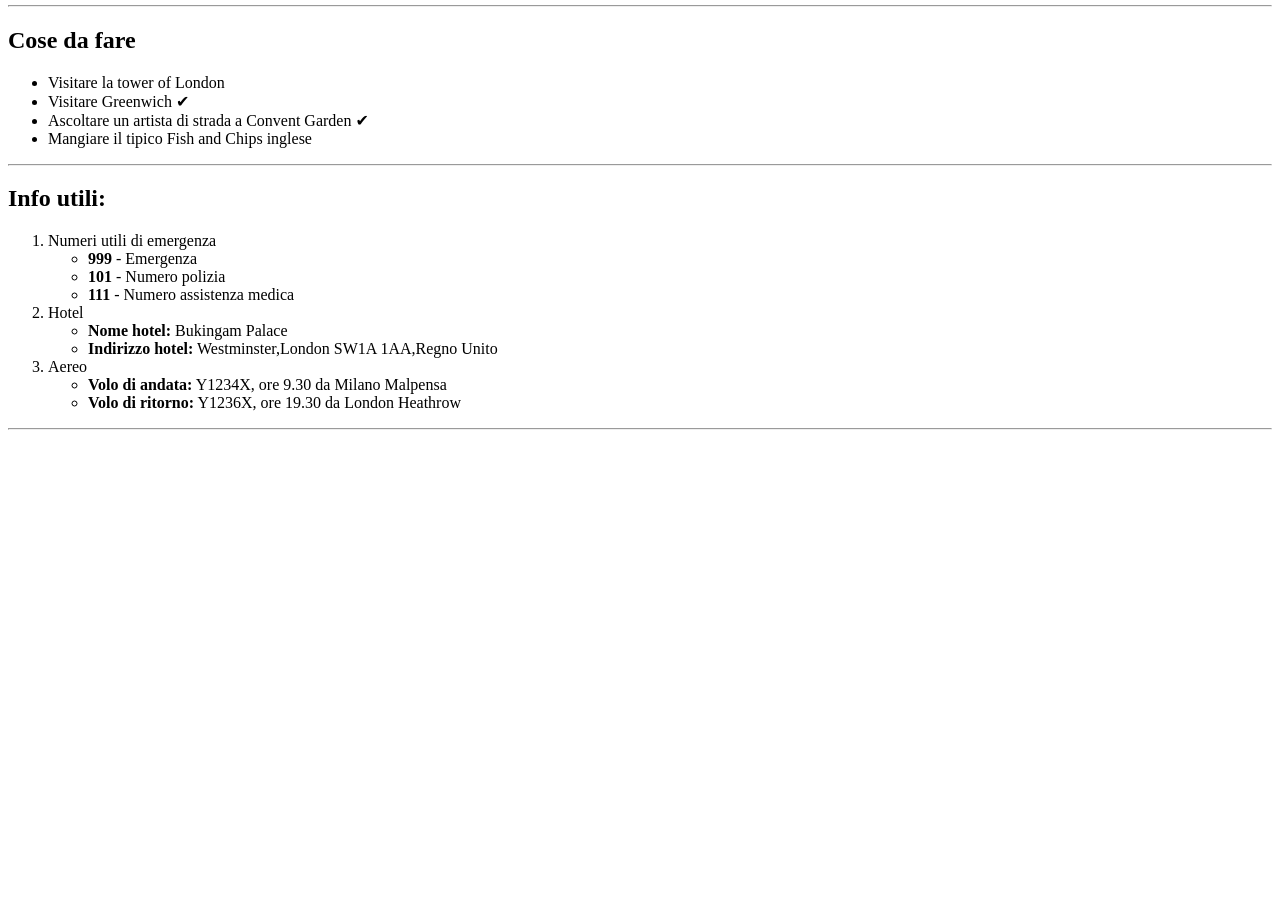
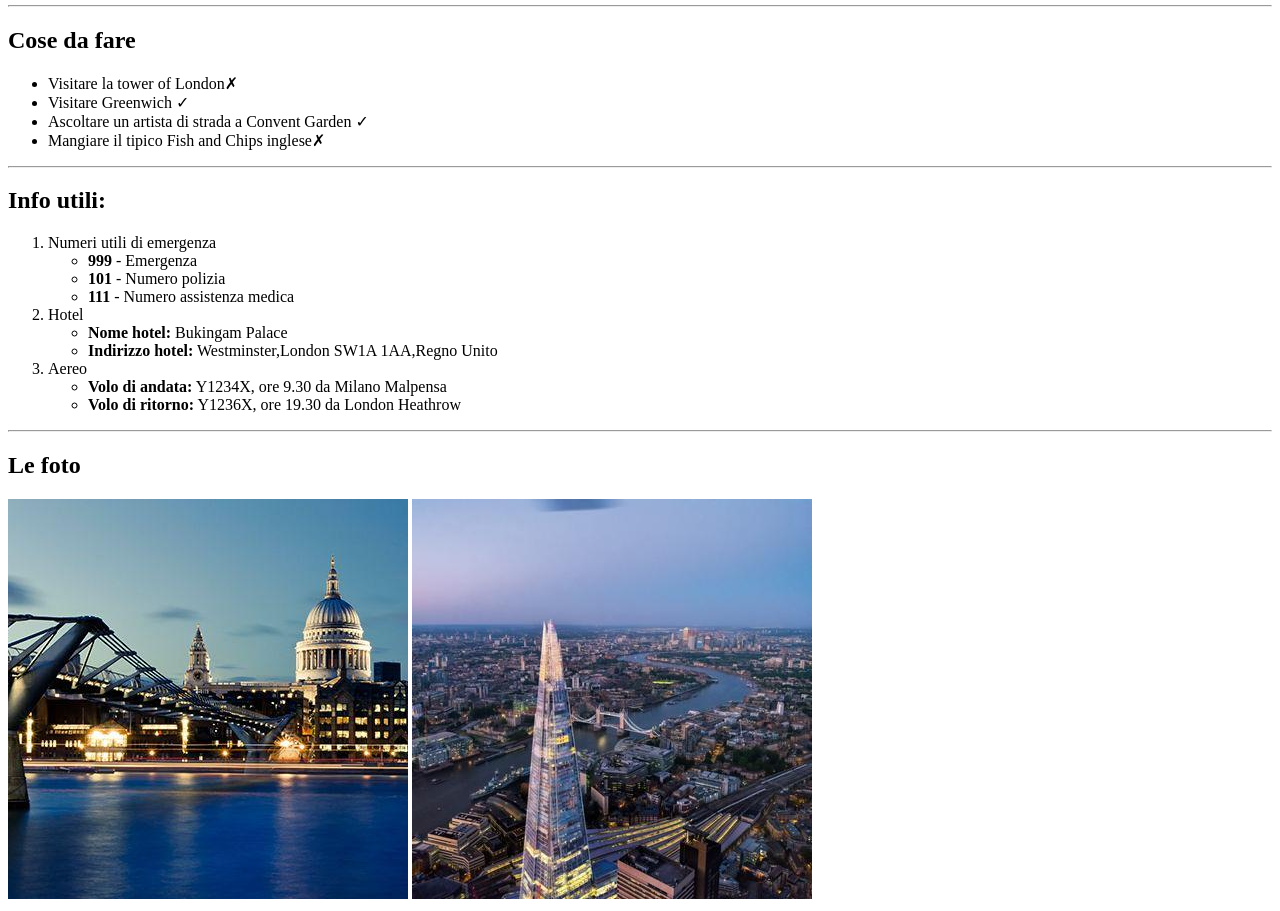
Before and after one commit to MarcoBione/html-london-trip, a plain HTML site: page index.html in a window 1280 px wide. Shown: the part 876-1787 px from the top of the page. Before the commit the page ends 1314 px from the top, so only its background shows below. Drawn offline with Linux system fonts and the light colour scheme.

Commit message:
Add pics in footer & Check, Cross in lines 91to94

```diff
--- a/index.html
+++ b/index.html
@@ -88,10 +88,10 @@
 
             <!-- inizio lista non ordinata -->
             <ul>
-                <li>Visitare la tower of London</li>
-                <li>Visitare Greenwich &#x2714;</li>
-                <li>Ascoltare un artista di strada a Convent Garden &#x2714;</li>
-                <li>Mangiare il tipico Fish and Chips inglese</li>
+                <li>Visitare la tower of London&cross;</li>
+                <li>Visitare Greenwich &checkmark;</li>
+                <li>Ascoltare un artista di strada a Convent Garden &checkmark;</li>
+                <li>Mangiare il tipico Fish and Chips inglese&cross;</li>
             </ul>
             <!-- fine lista non ordinata -->
         </section>
@@ -146,7 +146,9 @@
 
     <!-- inizio footer -->
     <footer>
-
+        <h2>Le foto</h2>
+        <img src="img/london-400x400-compressor_0.jpg" alt=" Foto di londra">
+        <img src="img/london_2.jpg" alt=" Foto di londra">
     </footer>
     <!-- fine footer -->
 
```
Also changed, not shown: img/london-400x400-compressor_0.jpg (added), img/london_2.jpg (added).
